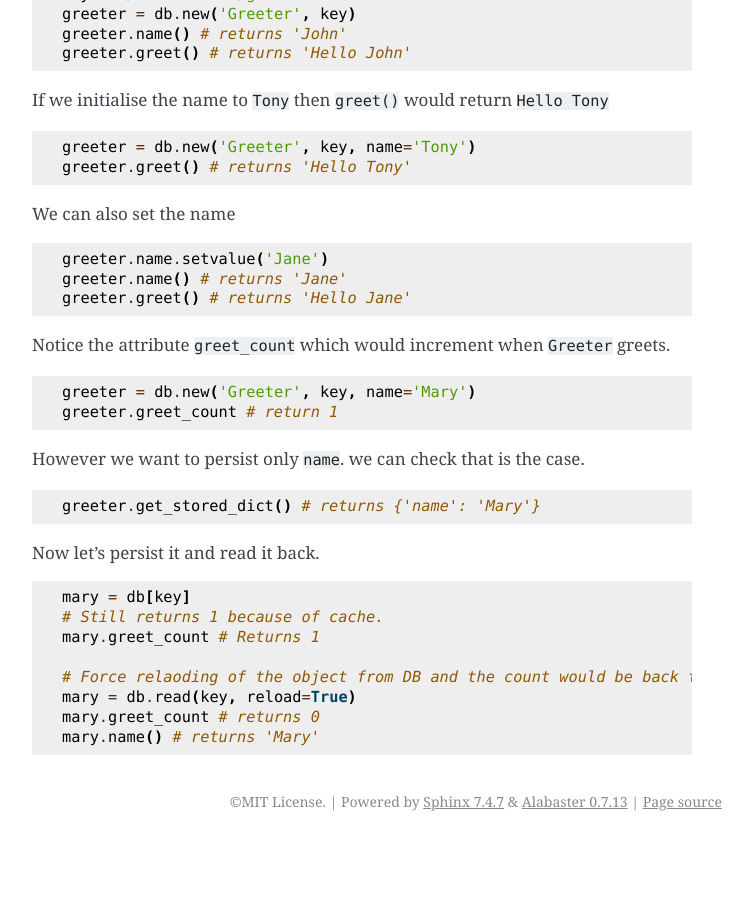
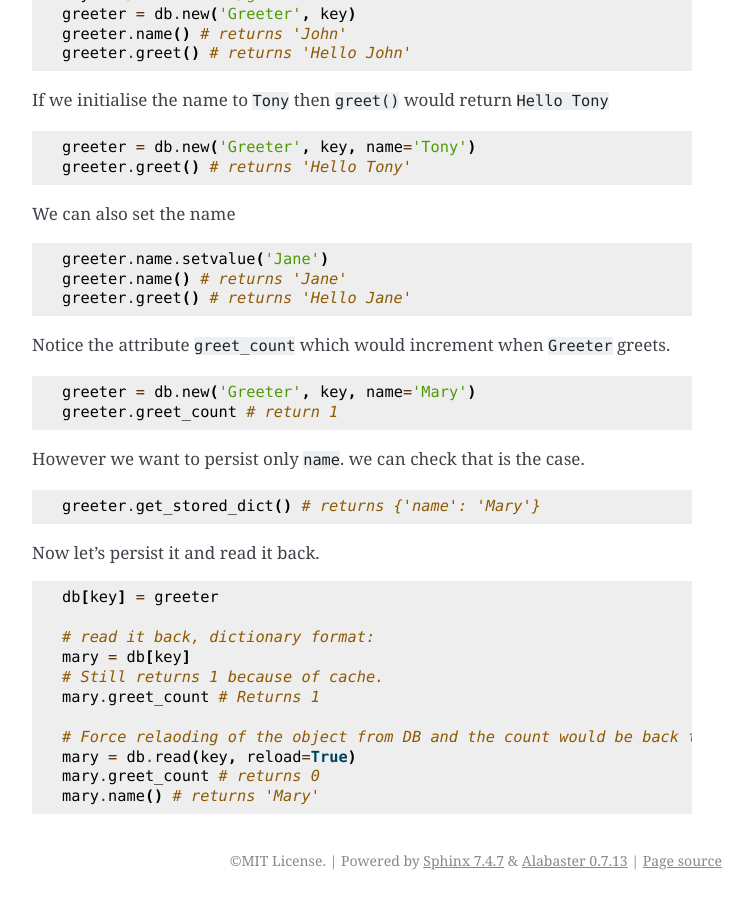
Before and after one commit to tayglobal/kydb, a Sphinx documentation site: the page built from docsrc/source/examples.rst, in a window 1280 px wide and 900 px high, scrolled down 2826 px. Shown: the whole window, without its empty margins (388-1141 px from the left). Built offline with Sphinx 7.4.7, drawn with Linux system fonts in a browser that asks for light colours; before the commit the page ends 3667 px from its top, so only the background shows below that.

Commit message:
Update examples.rst
Added missing line for persisting an object

```diff
--- a/docsrc/source/examples.rst
+++ b/docsrc/source/examples.rst
@@ -178,6 +178,9 @@ Now let's persist it and read it back.
 
 ::
 
+    db[key] = greeter
+
+    # read it back, dictionary format:
     mary = db[key]
     # Still returns 1 because of cache.
     mary.greet_count # Returns 1
```
